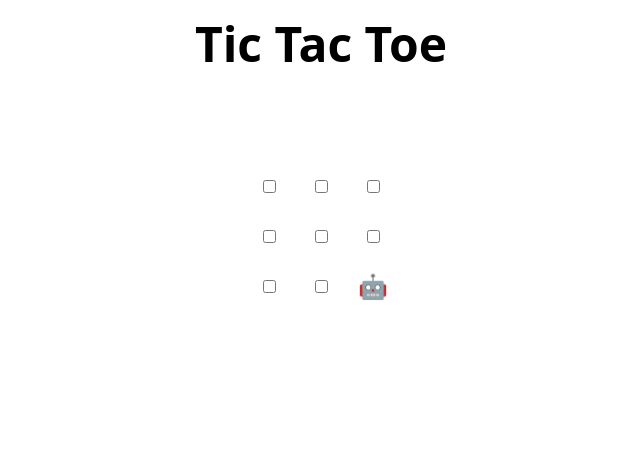
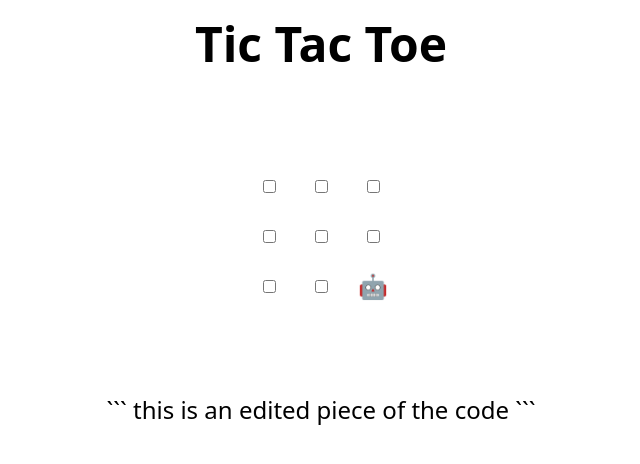
Before and after one commit to Donm36/skills-review-pull-requests, a plain HTML site: page index.html in a window 1280 px wide. Shown: the whole page, without its empty margins (319-959 px from the left). Drawn offline with Linux system fonts and the light colour scheme.

Commit message:
Update index.html
this is me committing the suggestion

````diff
--- a/index.html
+++ b/index.html
@@ -48,6 +48,7 @@
 </table>
 
 <h2 hidden>Game over, refresh to play again 🧑‍💻 🤖!</h2>
+``` this is an edited piece of the code ```
 
 <script>
   // Initialization
````
